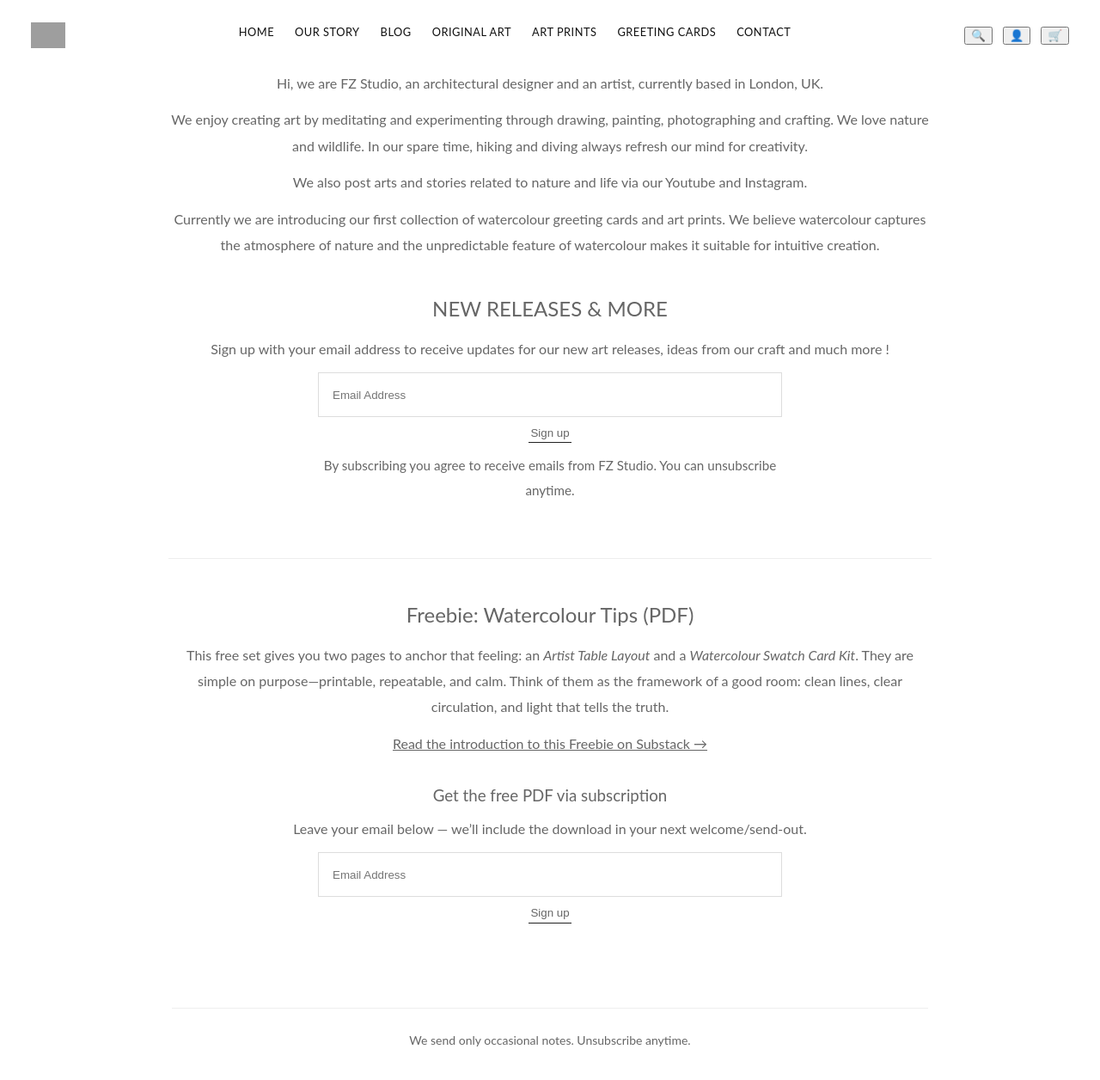
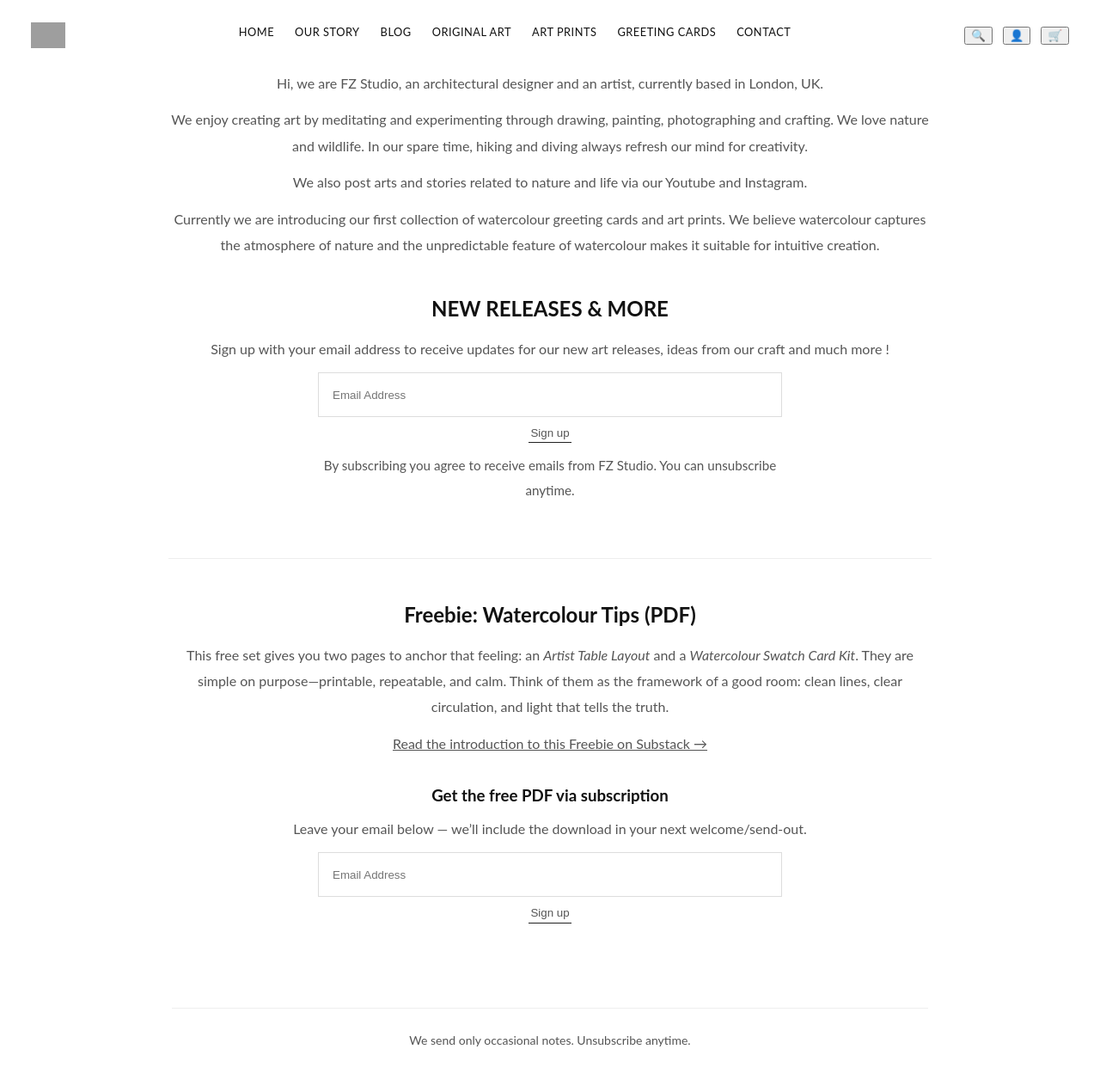
Before and after one commit to Leondecoding/Leondecoding.github.io, a Jekyll site: the page built from our-story.html, in a window 1280 px wide and 1287 px high. Shown: the top 1256 px of the window at 86% size. Built offline with Jekyll 4.4.1, drawn with Linux system fonts in a browser that asks for light colours; grey boxes are pictures that could not be loaded.

Commit message:
Update main.scss

```diff
--- a/assets/css/main.scss
+++ b/assets/css/main.scss
@@ -282,21 +282,23 @@
 
 /* ===== Our Story page typography ===== */
 #our-story-page {
-  color: #666;                /* 整个 Our Story 页的文字默认变成灰色 */
+  color: #555;                /* 整个 Our Story 页的文字默认变成灰色 */
 }
 
 /* 让段落和列表的灰色更明确一点（可写可不写） */
 #our-story-page p,
 #our-story-page li {
-  color: #666;
+  color: #555;
 }
 /* Our Story 页面：标题 & strong 不要那么粗 */
 #our-story-page h1,
 #our-story-page h2,
-#our-story-page h3,
+#our-story-page h3,{
+  color: #111;
+}
 #our-story-page strong,
 #our-story-page b {
-  font-weight: 400;   /* 从 700 变成普通字重 */
+  font-weight: 300;   /* 从 700 变成普通字重 */
 }
 
 /* === Cart drawer 极简修复版 ================== */
```
